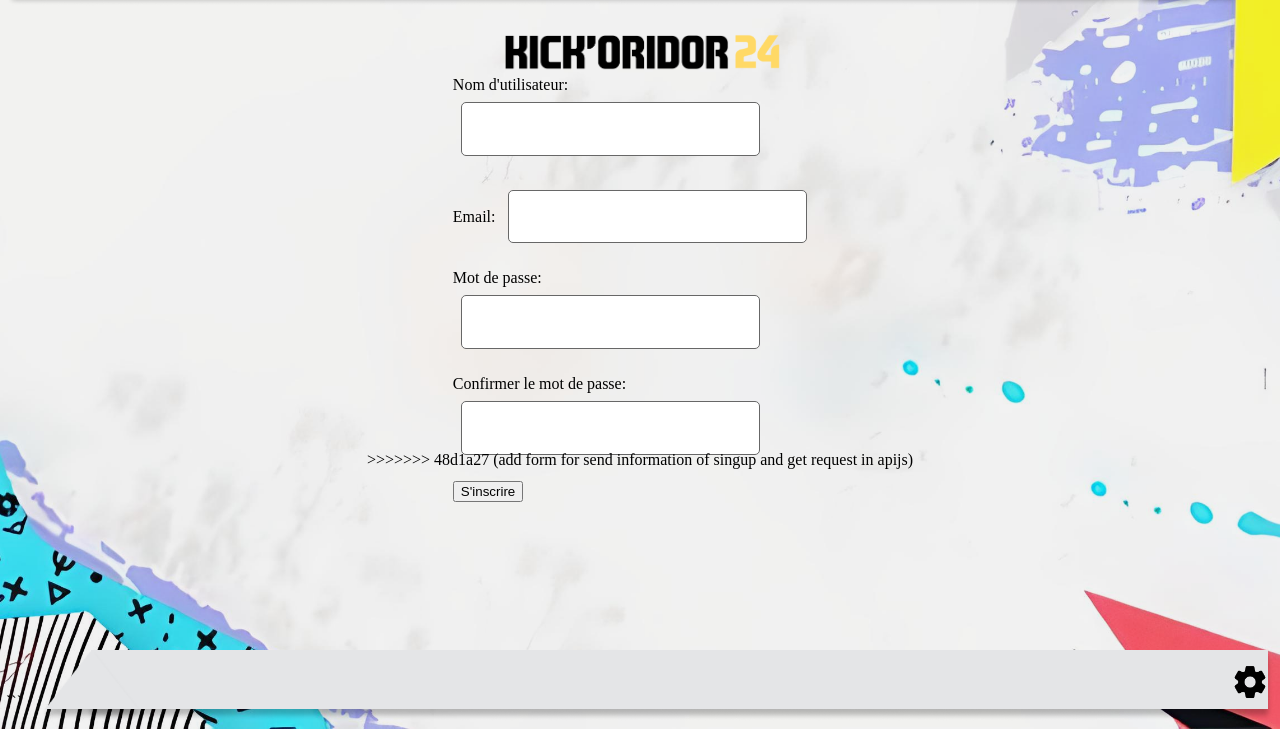
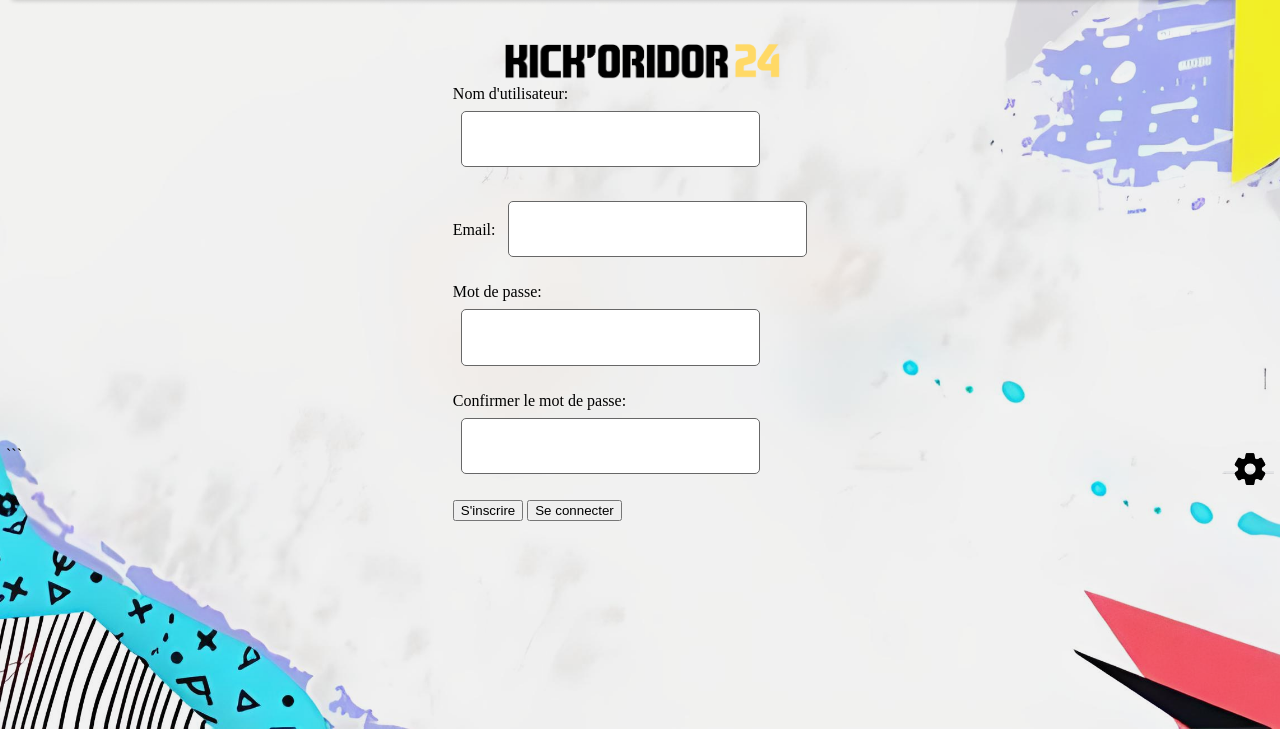
Before and after one commit to PolytechNS/ps8-24-kickoridor24, a website: page front/signup.html in a window 1280 px wide. Shown: the part 71-800 px from the top of the page. Drawn offline with Linux system fonts and the light colour scheme.

Commit message:
fix merge

```diff
--- a/front/css/signup.css
+++ b/front/css/signup.css
@@ -108,7 +108,7 @@ body {
     align-items: center;
 }
 
-.signupForm {
+.sign {
     margin-top: 1%;
     display: flex;
     flex-direction: column;
--- a/front/signup.html
+++ b/front/signup.html
@@ -21,6 +21,7 @@
         <img id="vingt2" src="images/24.png">
     </div>
 
+    <div id="sign">
         <form id="signupForm">
             <label for="username">Nom d'utilisateur:</label>
             <input type="text" id="username" name="username" required><br><br>
@@ -35,8 +36,10 @@
             <input type="password" id="confirmPassword" name="confirmPassword" required><br><br>
 
             <button type="submit">S'inscrire</button>
+            <a href="login.html"></a><button>Se connecter</button><a/>
         </form>
->>>>>>> 48d1a27 (add form for send information of singup and get request in apijs)
+    </div>
+
 
 </div>
 
```
Lines whose indentation alone changed are shown as unchanged.
